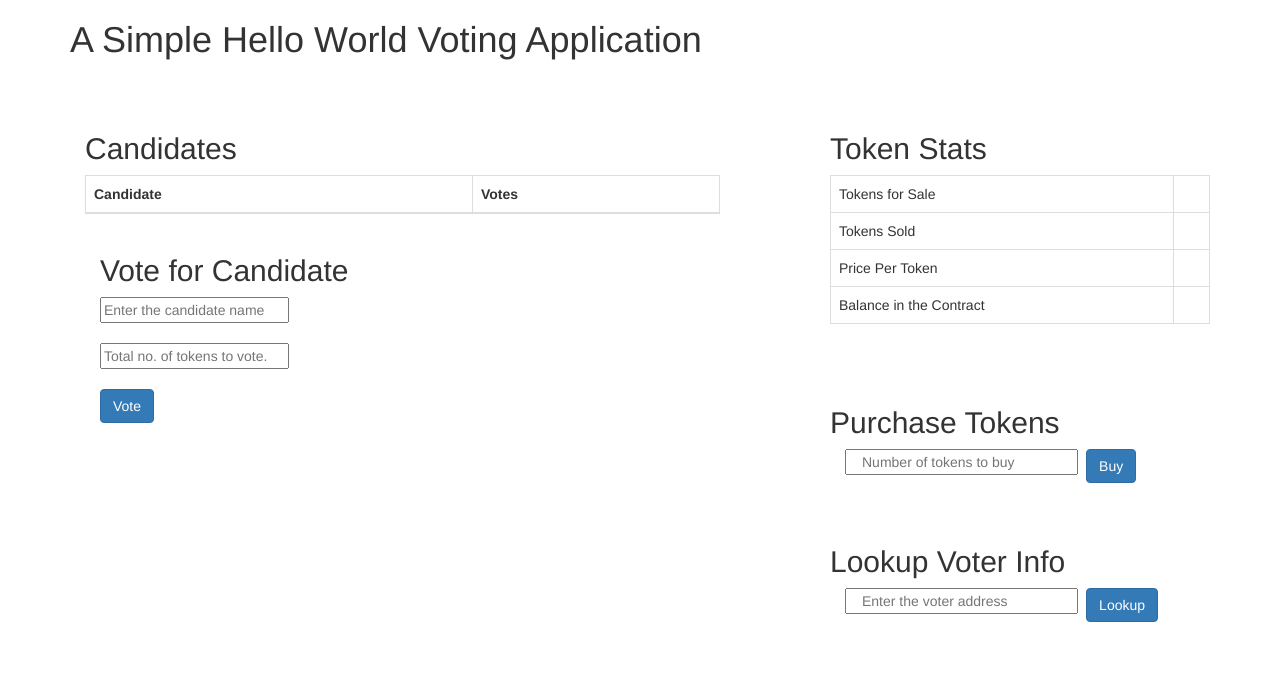
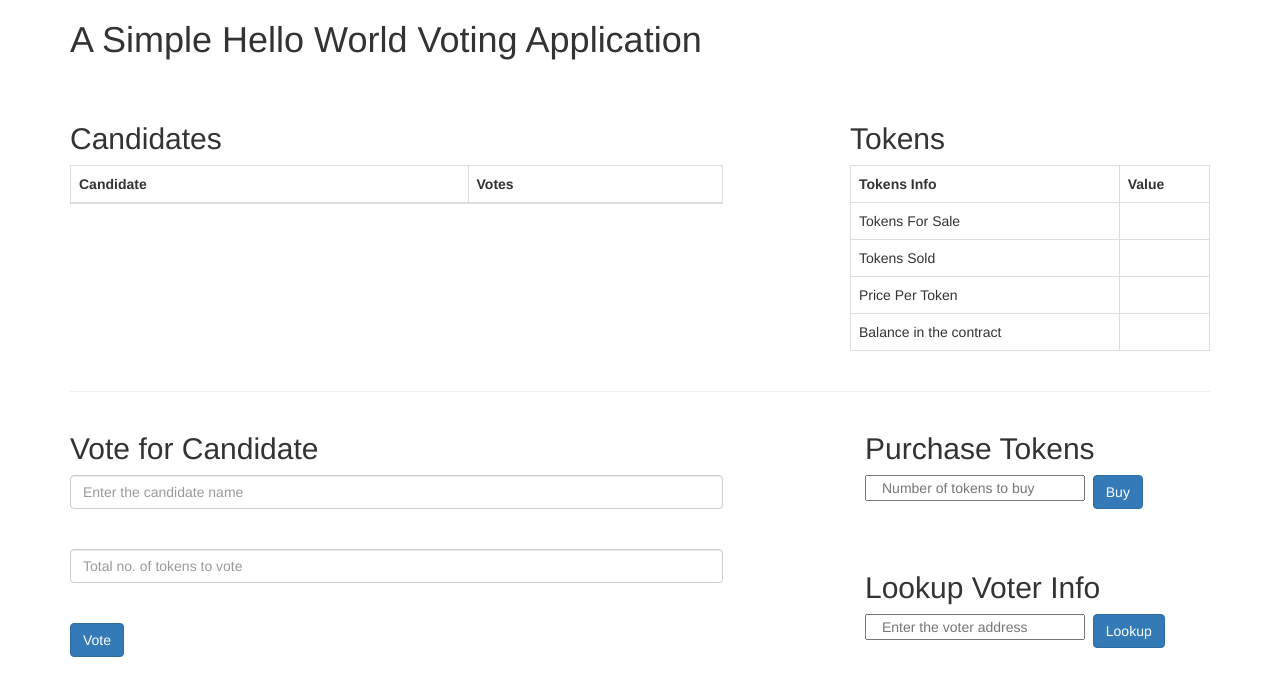
Before and after one commit to damorton/Ethereum-Voting-App, a website: page app/index.html in a window 1280 px wide. Drawn offline with nearby package versions, Linux system fonts and the light colour scheme; files whose address does not match are found by name.

Commit message:
Updated client app

```diff
--- a/app/index.html
+++ b/app/index.html
@@ -12,7 +12,8 @@
 </head>
 <body class="container">
   <h1>A Simple Hello World Voting Application</h1>
-  <div class="col-sm-7 margin-top-3">
+  <div class="row margin-top-3">
+    <div class="col-sm-7">
       <h2>Candidates</h2>
       <div class="table-responsive">
         <table class="table table-bordered">
@@ -23,28 +24,19 @@
             </tr>
           </thead>
           <tbody id="candidate-rows">
-        </tbody>
         </table>
       </div>
-    <div class="container-fluid">
-      <h2>Vote for Candidate</h2>
-      <div id="msg"></div>
-      <input type="text" id="candidate" placeholder="Enter the candidate name"/>
-      <br>
-      <br>
-      <input type="text" id="vote-tokens" placeholder="Total no. of tokens to vote." />
-      <br>
-      <br>
-      <a href="#" onclick="voteForCandidate()" class="btn btn-primary">Vote</a>
     </div>
-  </div>
-  <div class="col-sm-offset-1 col-sm-4 margin-top-3">
-    <div class="row">
-      <h2>Token Stats</h2>
+    <div class="col-sm-offset-1 col-sm-4">
+      <h2>Tokens</h2>
       <div class="table-responsive">
         <table class="table table-bordered">
+          <tbody><tr>
+            <th>Tokens Info</th>
+            <th>Value</th>
+          </tr>
           <tr>
-            <td>Tokens for Sale</td>
+            <td>Tokens For Sale</td>
             <td id="tokens-total"></td>
           </tr>
           <tr>
@@ -56,25 +48,37 @@
             <td id="tokens-cost"></td>
           </tr>
           <tr>
-            <td>Balance in the Contract</td>
+            <td>Balance in the contract</td>
             <td id="contract-balance"></td>
           </tr>
-        </table>
+        </tbody></table>
       </div>
     </div>
-    <div class="row margin-top-3">
+  </div>
+  <hr>
+  <div class="row margin-bottom-3">
+      <div class="col-sm-7 form">
+        <h2>Vote for Candidate</h2>
+        <div id="msg"></div>
+        <input type="text" id="candidate" class="form-control" placeholder="Enter the candidate name">
+        <br>
+        <br>
+        <input type="text" id="vote-tokens" class="form-control" placeholder="Total no. of tokens to vote">
+        <br>
+        <br>
+        <a href="#" onclick="voteForCandidate(); return false;" class="btn btn-primary">Vote</a>
+      </div>
+      <div class="col-sm-offset-1 col-sm-4">
+        <div class="col-sm-12 form">
           <h2>Purchase Tokens</h2>
-      <div class="col-sm-12">
           <div id="buy-msg"></div>
-        <input type="text" id="buy" class="col-sm-8" placeholder="Number of tokens to buy"/>&nbsp;
-        <a href="#" onclick="buyTokens()" class="btn btn-primary">Buy</a>
+          <input type="text" id="buy" class="col-sm-8" placeholder="Number of tokens to buy">&nbsp;
+          <a href="#" onclick="buyTokens(); return false;" class="btn btn-primary">Buy</a>
         </div>
-    </div>
-    <div class="row margin-top-3">
-      <h2>Lookup Voter Info</h2>
-      <div class="col-sm-12">
-        <input type="text" id="voter-info" class="col-sm-8" placeholder="Enter the voter address"/>&nbsp;
-        <a href="#" onclick="lookupVoterInfo()" class="btn btn-primary">Lookup</a>
+        <div class="col-sm-12 margin-top-3 form">
+          <h2 class="">Lookup Voter Info</h2>
+          <input type="text" id="voter-info" ,="" class="col-sm-8" placeholder="Enter the voter address">&nbsp;
+          <a href="#" onclick="lookupVoterInfo(); return false;" class="btn btn-primary">Lookup</a>
           <div class="voter-details row text-left">
             <div id="tokens-bought" class="margin-top-3 col-md-12"></div>
             <div id="votes-cast" class="col-md-12"></div>
```
Lines whose indentation alone changed are shown as unchanged.
